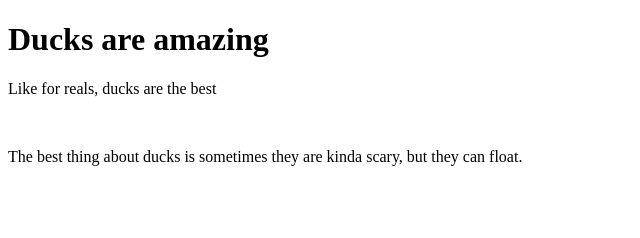
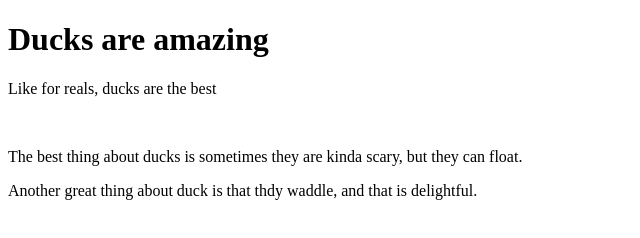
Before and after one commit to megankweon/duck_example, a plain HTML site: page index.html in a window 1280 px wide. Shown: the whole page, without its empty margins (0-640 px from the left). Drawn offline with Linux system fonts and the light colour scheme.

Commit message:
added text about waddling

```diff
--- a/index.html
+++ b/index.html
@@ -10,5 +10,8 @@
     <p>
       The best thing about ducks is sometimes they are kinda scary, but they can float.
     </p>
+    <p>
+      Another great thing about duck is that thdy waddle, and that is delightful.
+    </p>
   </body>
 </html>
```
